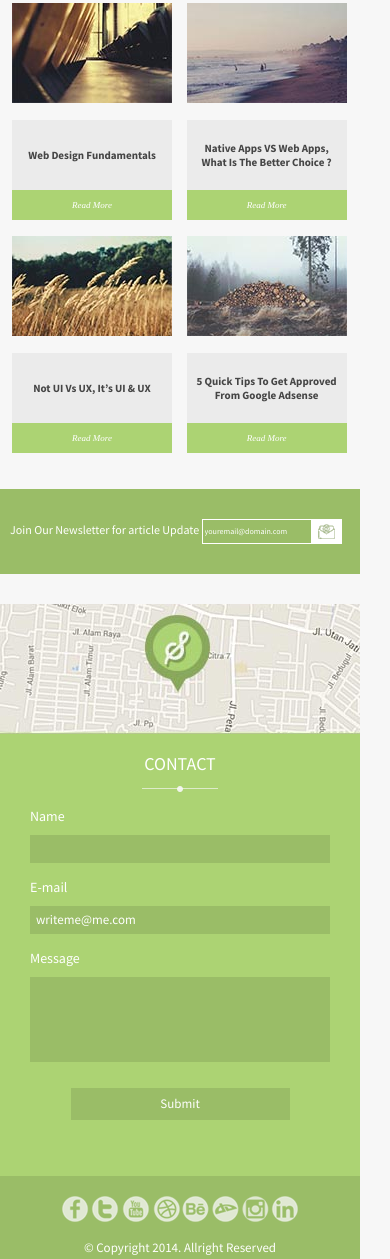
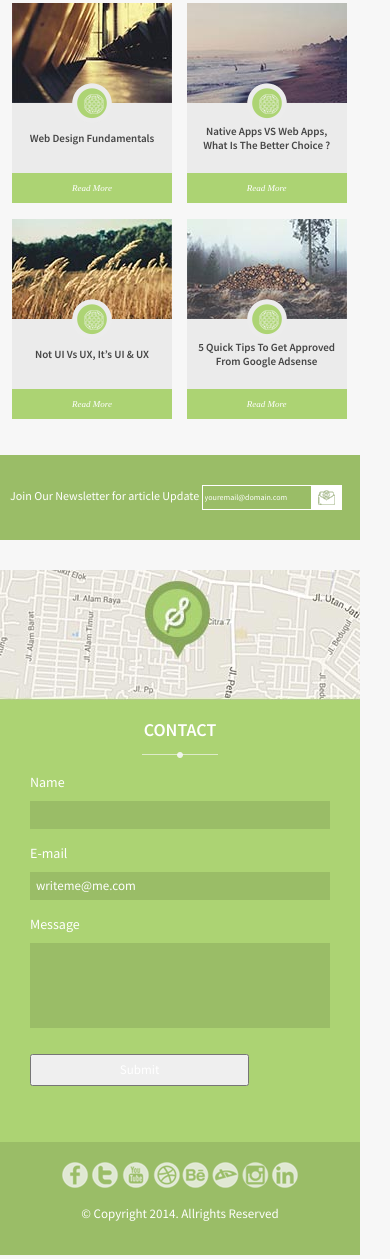
Before and after one commit to Freytag/Sixteen-Website, a plain HTML site: page index.html in a window 390 px wide. Shown: the part 3534-4793 px from the top of the page. Drawn offline with Linux system fonts and the light colour scheme; a web font is replaced by a local one.

Commit message:
Add blog post type images
Going to be adding CSS Media Queries

```diff
--- a/index.html
+++ b/index.html
@@ -3,7 +3,7 @@
 <head>
     <meta charset="UTF-8">
     <title>We Are Sixteen Digital Agency</title>
-    <link href='https://fonts.googleapis.com/css?family=Source+Sans+Pro:400, 500,700|Droid+Serif:400,400italic' rel='stylesheet' type='text/css'>
+    <link href='https://fonts.googleapis.com/css?family=Source+Sans+Pro:400,700,600|Droid+Serif:400,400italic' rel='stylesheet' type='text/css'>
     <link rel="stylesheet" href="main.css">
 </head>
 
@@ -163,7 +163,8 @@
         <div class="recent-posts">
             <div class="blog-post">
               <img class="blog-thumb" src="images/thumb-blog-1.jpg" alt="">
-              <img class="post-type" src=""/>
+              <img class="post-type" src="images/icon-type-globe.png"/>
+
               <div class="blog-title">
                 <h3>Web Design Fundamentals</h3>
               </div>
@@ -171,7 +172,7 @@
             </div>
             <div class="blog-post">
               <img class="blog-thumb" src="images/thumb-blog-2.jpg" alt="">
-              <img class="post-type" src=""/>
+              <img class="post-type" src="images/icon-type-globe.png"/>
               <div class="blog-title">
                 <h3>Native Apps VS Web Apps, What is the better choice ?   </h3>
               </div>
@@ -179,7 +180,7 @@
             </div>
             <div class="blog-post">
               <img class="blog-thumb" src="images/thumb-blog-3.jpg" alt="">
-              <img class="post-type" src=""/>
+              <img class="post-type" src="images/icon-type-globe.png"/>
               <div class="blog-title">
                 <h3>Not UI vs UX, It’s UI &amp; UX</h3>
               </div>
@@ -187,7 +188,7 @@
             </div>
             <div class="blog-post">
               <img class="blog-thumb" src="images/thumb-blog-4.jpg" alt="">
-              <img class="post-type" src=""/>
+              <img class="post-type" src="images/icon-type-globe.png"/>
               <div class="blog-title">
                 <h3>5 Quick Tips to get approved from Google Adsense</h3>
               </div>
@@ -210,15 +211,19 @@
         <form class="contact-form">
             <label for="full-name">Name</label>
             <input type="text" id="full-name" name="full name">
+
             <label for="email">E-mail</label>
             <input type="email" id="email" name="email" placeholder="writeme@me.com">
-            <label>Message</label>
-            <textarea name="message"></textarea>
+
+            <label for="message">Message</label>
+            <textarea id="message" name="message"></textarea>
+
             <input type="submit">
         </form>
     </section>
 
     <footer class="page-footer">
+       <div class="social-links">
         <a href="http://www.facebook.com" target="_blank"><img src="images/icon-white-facebook.png" alt="Facebook Icon"></a>
         <a href="https://www.twitter.com/" target="_blank"><img src="images/icon-white-twitter.png" alt="Twitter Icon"></a>
         <a href="https://www.youtube.com/" target="_blank"><img src="images/icon-white-youtube.png" alt="YouTube Icon"></a>
@@ -227,7 +232,8 @@
         <a href="http://www.deviantart.com/" target="_blank"><img src="images/icon-white-devientart.png" alt="Deviant Art Icon"></a>
         <a href="https://instagram.com/" target="_blank"><img src="images/icon-white-instagram.png" alt="Instagram Icon"></a>
         <a href="https://www.linkedin.com/" target="_blank"><img src="images/icon-white-linkedin.png" alt="LinkedIn Icon"></a>
-        <p class="copyright">&copy; Copyright 2014. Allright Reserved</p>
+       </div>
+        <p class="copyright">&copy; Copyright 2014. Allrights Reserved</p>
     </footer>
 </body>
 
--- a/main.css
+++ b/main.css
@@ -17,7 +17,7 @@ SIXTEEN BASE STYLING
 body{
   width: 360px;
   margin:0;
-  font-family: 'Source Sans Pro', 'Arial', sans-serif;
+  font-family: 'Source Sans Pro', sans-serif;
   background-color: #f7f7f7;
   font-size: 13px;
 }
@@ -25,7 +25,7 @@ body{
 h2{
   color: #454545;
   font-size: 18px;
-  font-weight: 500;
+  font-weight: 600;
   text-transform: uppercase;
   text-align: center;
   margin: 14px 0 11px 0;
@@ -365,6 +365,7 @@ textarea{
   display: inline-block;
   vertical-align: top;
   margin: 0 0 16px 12px;
+  position: relative;
 }
 
 .blog {
@@ -469,6 +470,7 @@ textarea{
   padding: 8px;
   width: 100%;
   margin: 0;
+
   position: absolute;
   top: 50%;
   transform: translateY(-50%);
@@ -479,7 +481,8 @@ textarea{
 }
 
 .contact-form label,
-.contact-form input,
+.contact-form input[type="text"],
+.contact-form input[type="email"],
 .contact-form textarea{
   display: block;
   width: 100%;
@@ -488,7 +491,8 @@ input::-webkit-input-placeholder{
   color: white;
 }
 
-.contact-form input,
+.contact-form input[type="text"],
+.contact-form input[type="email"],
 .contact-form textarea{
   height: 28px;
   -webkit-appearance:none;
@@ -568,3 +572,10 @@ input::-webkit-input-placeholder{
 .testimonial-control {
   margin-top: 30px;
 }
+
+.post-type {
+  position: absolute;
+  z-index: 1;
+  top: 80px;
+  left:  60px;
+}
```
Also changed, not shown: images/icon-type-globe.png (added).
